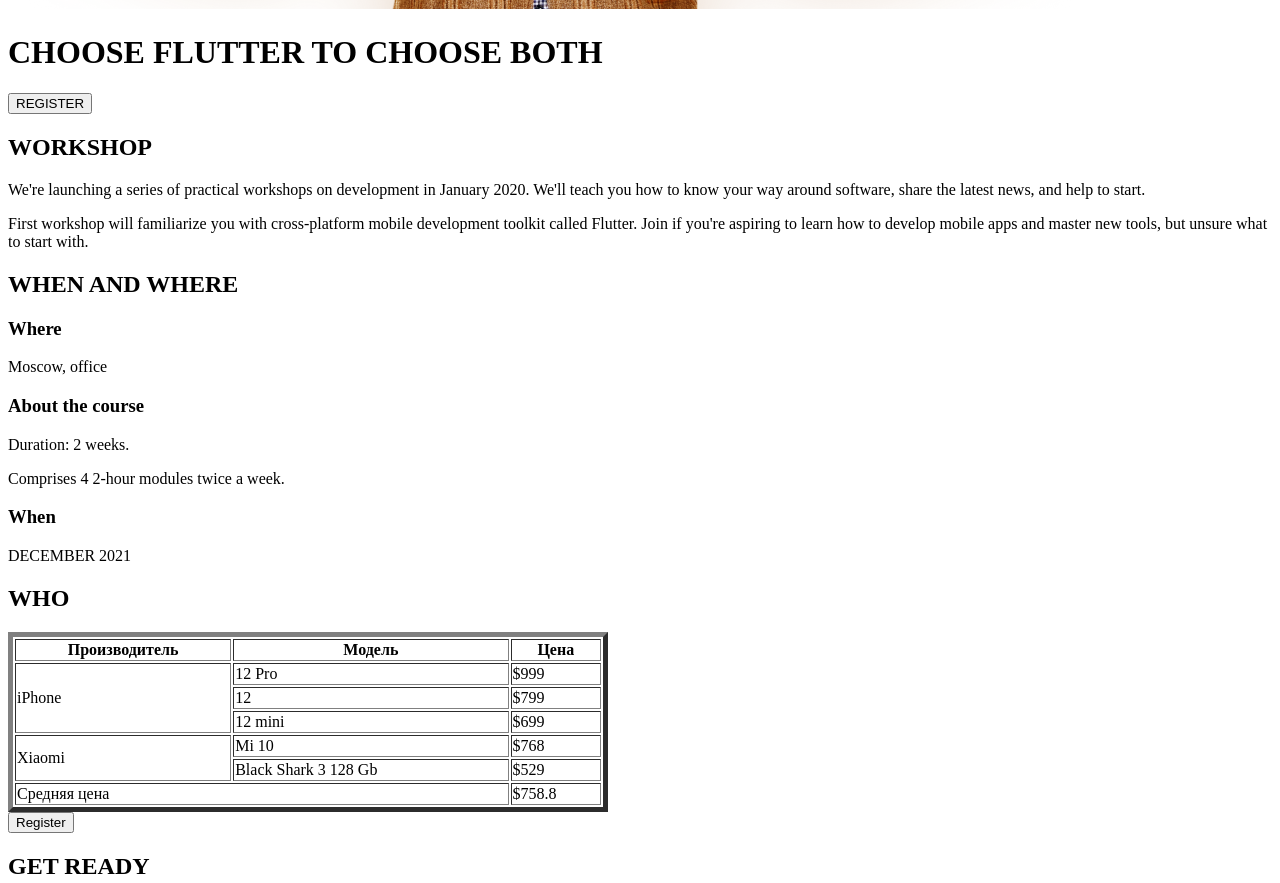
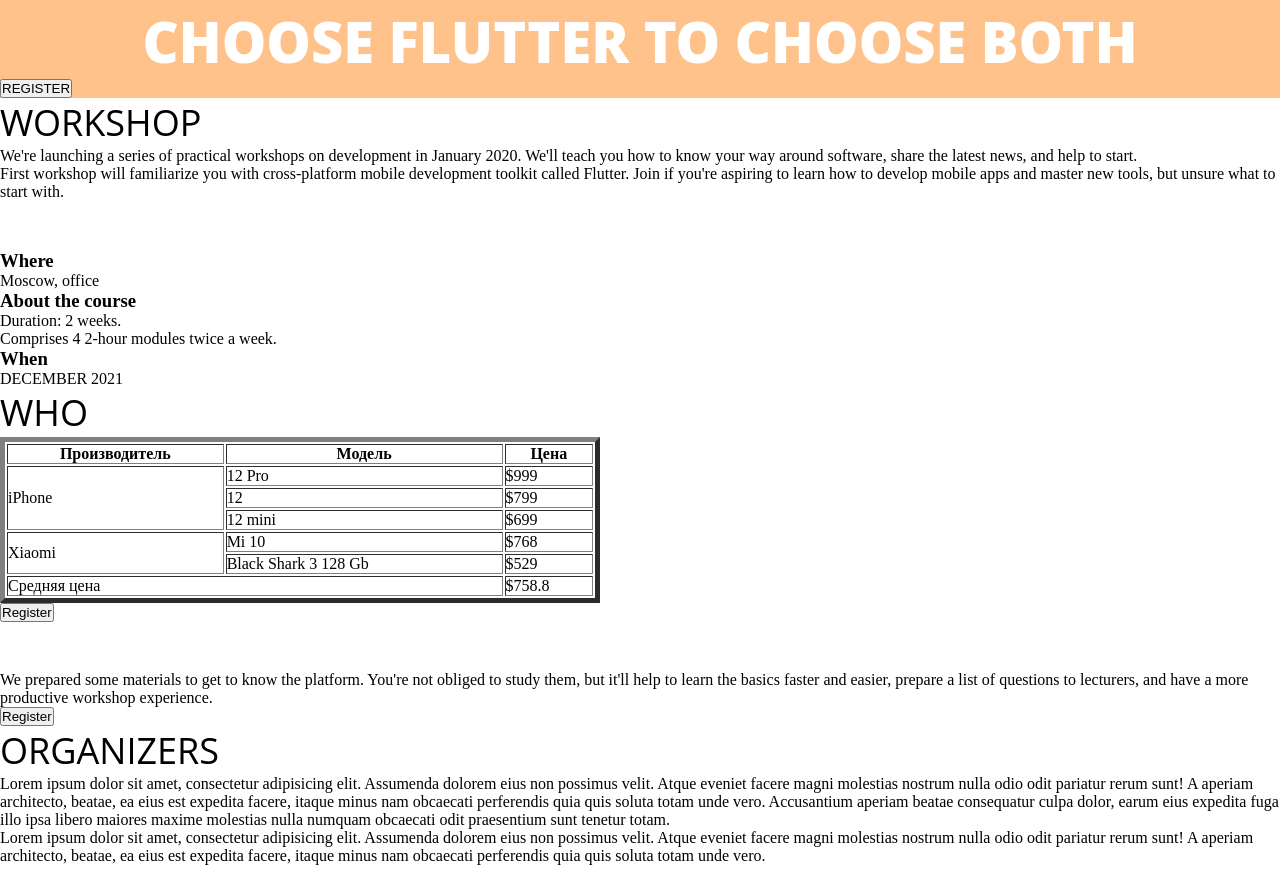
Before and after one commit to rodisite/LearnUp-HTML-CSS, a plain HTML site: page index.html in a window 1280 px wide. Shown: the part 723-1606 px from the top of the page. Drawn offline with Linux system fonts and the light colour scheme.

Commit message:
homework-03

```diff
--- a/index.html
+++ b/index.html
@@ -2,11 +2,12 @@
 <html lang="en">
 <head>
     <meta charset="UTF-8">
-    <title>02. Работа с изображениями, таблицами и списками</title>
+    <title>03. Каскадные таблицы стилей CSS3</title>
+    <link rel="stylesheet" href="./style.css">
 </head>
 <body>
     <!-- Блок №1 -->
-    <div>
+    <div id="block1">
         <table width="100%">
             <tr>
                 <td>
@@ -23,7 +24,7 @@
     </div>
 
     <!-- Блок №2 -->
-    <div>
+    <div id="block2">
         <h2>WORKSHOP</h2>
         <p>
             We're launching a series of practical workshops on development in January 2020. We'll
@@ -37,7 +38,7 @@
     </div>
 
     <!-- Блок №3 -->
-    <div>
+    <div id="block3">
         <h2>WHEN AND WHERE</h2>
         <div>
             <div>
@@ -57,7 +58,7 @@
     </div>
 
     <!-- Блок №4 -->
-    <div>
+    <div id="block4">
         <h2>WHO</h2>
 
         <table border="5" width="600">
@@ -104,7 +105,7 @@
     </div>
 
     <!-- Блок №5 -->
-    <div>
+    <div id="block5">
         <h2>GET READY</h2>
         <p>
             We prepared some materials to get to know the platform. You're not obliged to study them,
@@ -115,7 +116,7 @@
     </div>
 
     <!-- Блок №6 -->
-    <div>
+    <div id="block6">
         <h2>ORGANIZERS</h2>
         <p>
             Lorem ipsum dolor sit amet, consectetur adipisicing elit. Assumenda dolorem eius non
--- /dev/null
+++ b/style.css
@@ -0,0 +1,33 @@
+* {
+    margin: 0;
+    padding: 0;
+    box-sizing: border-box;
+}
+
+#block1 {
+    background: linear-gradient(0deg, rgba(255, 133, 22, 0.5), rgba(255, 133, 22, 0.5));
+    color: #ffffff;
+}
+
+#block1 h1 {
+    font-family: 'Open Sans';
+    font-weight: 800;
+    font-size: 56px;
+    text-align: center;
+    text-transform: uppercase;
+}
+
+h2 {
+    font-family: 'Open Sans';
+    font-weight: 400;
+    font-size: 36px;
+    text-transform: uppercase;
+}
+
+#block2 h2, #block4 h2, #block6 h2 {
+    color: #000000;
+}
+
+#block3 h2, #block5 h2 {
+    color: #ffffff
+}
```
